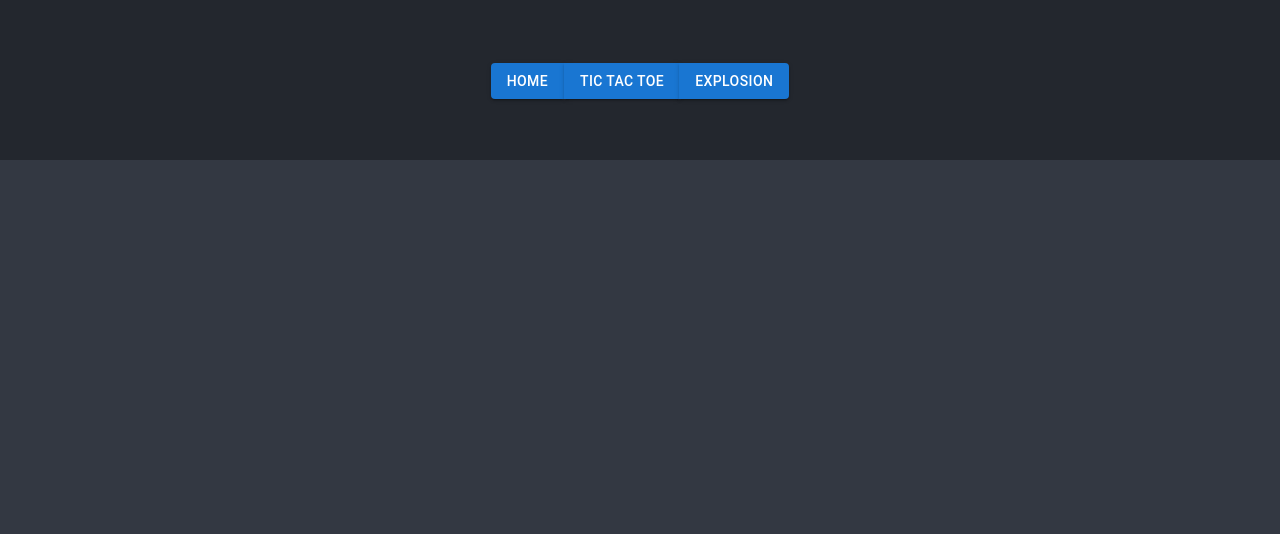
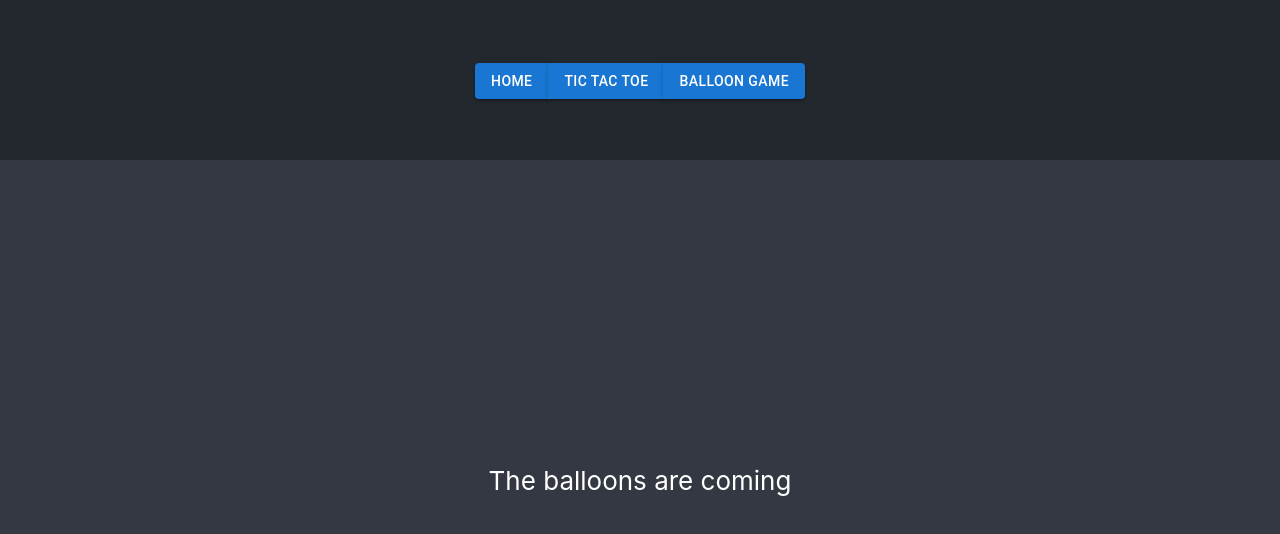
Before and after one commit to TheJD-droid/TheJD.github.io, a React (Create React App) app in the folder my_website/: page /BalloonPage in a window 1280 px wide. Shown: the top 534 px of the page. Built offline with nearby package versions, Linux system fonts and the light colour scheme.

Commit message:
Reorganized folders
Finalized TicTacToe (For the time being) moving on to the balloon game.

```diff
--- a/my_website/src/App.js
+++ b/my_website/src/App.js
@@ -7,8 +7,9 @@ import TicTacToe from './pages/TicTacToe';
 import Layout from './pages/Layout';
 import {BrowserRouter, Routes, Route} from 'react-router-dom';
 import Navbar from './components/Navbar';
-import Winner from './pages/WinnerAnimation';
+import Winner from './pages/BalloonPage';
 import React, { useCallback, useEffect, useContext } from 'react';
+import BalloonPage from './pages/BalloonPage';
 
 
 function App() {
@@ -28,7 +29,7 @@ function App() {
 
               <Route index element={<Home />} />
               <Route path='TicTacToe' element={<TicTacToe />} />
-              <Route path='WinnerAnimation' element={<Winner />} />
+              <Route path='BalloonPage' element={<BalloonPage />} />
 
           </Routes>
         </div>
--- a/my_website/src/components/Navbar.js
+++ b/my_website/src/components/Navbar.js
@@ -14,7 +14,7 @@ function Navbar() {
                     <Button variant='contained' href='/'>Home</Button>
                     <Divider orientation='vertical' />
                     <Button variant='contained' href='/TicTacToe'>Tic Tac Toe</Button>
-                    <Button variant='contained' href='/WinnerAnimation'>Explosion</Button>
+                    <Button variant='contained' href='/BalloonPage'>Balloon Game</Button>
 
                 </ButtonGroup>
             </nav>
--- /dev/null
+++ b/my_website/src/pages/BalloonPage.js
@@ -0,0 +1,9 @@
+import React from "react";
+
+export default function BalloonPage() {
+
+    return(
+        <>The balloons are coming</>
+
+    );
+}
--- a/my_website/src/pages/TicTacToe.js
+++ b/my_website/src/pages/TicTacToe.js
@@ -2,15 +2,15 @@ import '../App.css';
 import React, { useEffect } from "react";
 import { Button, Modal, Typography, Grid, colors } from '@mui/material';
 import Box from '@mui/material/Box';
-import TTTBoard from '../components/TTTBoard';
+import TTTBoard from '../components/TicTacToe/TTTBoard';
 import ClearIcon from '@mui/icons-material/Clear';
 import RadioButtonUncheckedIcon from '@mui/icons-material/RadioButtonUnchecked';
 import YoutubeEmbed from '../components/YoutubeEmbed';
 import './TicTacToe.css';
-import TTTState from '../components/TTTState';
+import TTTState from '../components/TicTacToe/TTTState';
 import zIndex from '@mui/material/styles/zIndex';
 import TempDrawer from '../components/TempDrawer';
-import WinnerAnimation from './WinnerAnimation';
+import WinnerAnimation from '../components/WinnerAnimation';
 import CropFreeOutlinedIcon from '@mui/icons-material/CropFreeOutlined';
 import CheckIcon from '@mui/icons-material/Check';
 import CopyrightTwoToneIcon from '@mui/icons-material/CopyrightTwoTone';
```
Also changed, not shown: my_website/src/components/TicTacToe/BoardSquare.js (renamed from my_website/src/components/BoardSquare.js), my_website/src/components/TicTacToe/TTTBoard.js (renamed from my_website/src/components/TTTBoard.js), my_website/src/components/TicTacToe/TTTState.js (renamed from my_website/src/components/TTTState.js), my_website/src/components/TicTacToe/TicTacToeLogic.js (renamed from my_website/src/components/TicTacToeLogic.js), my_website/src/components/WinnerAnimation.js (renamed from my_website/src/pages/WinnerAnimation.js).
